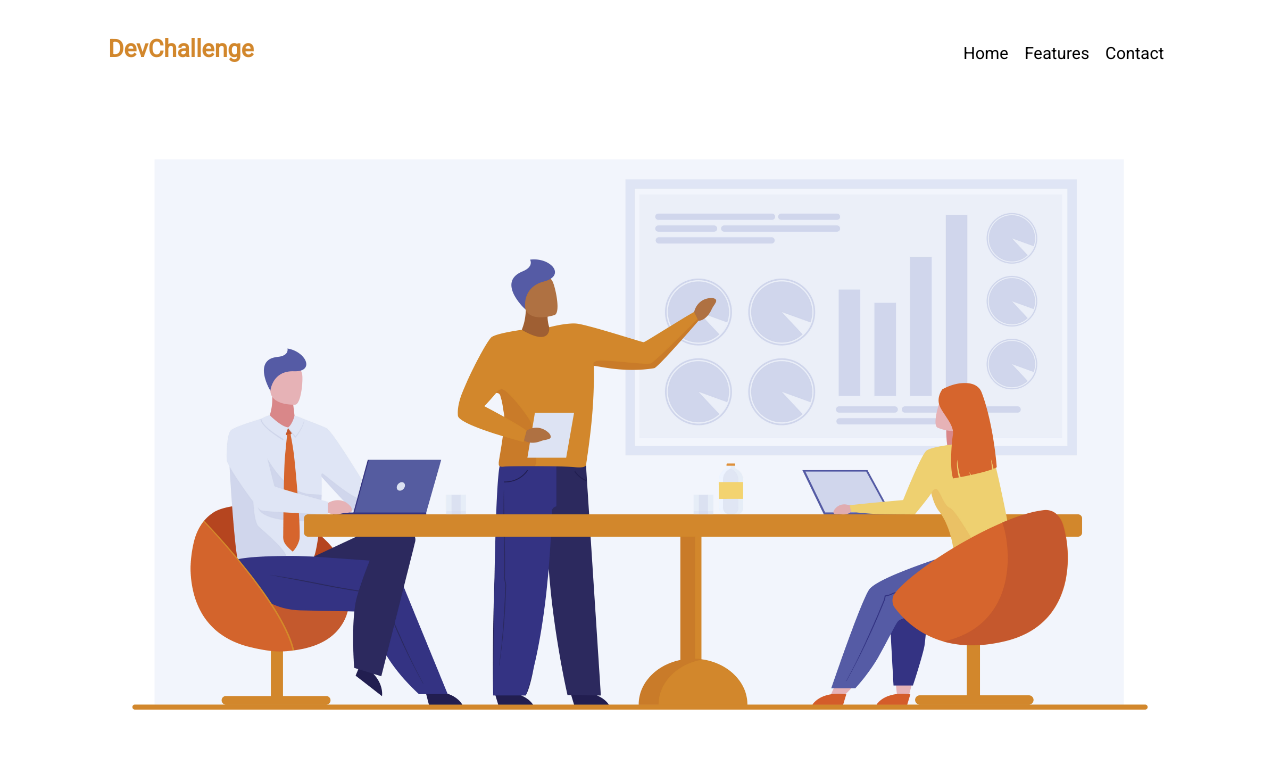
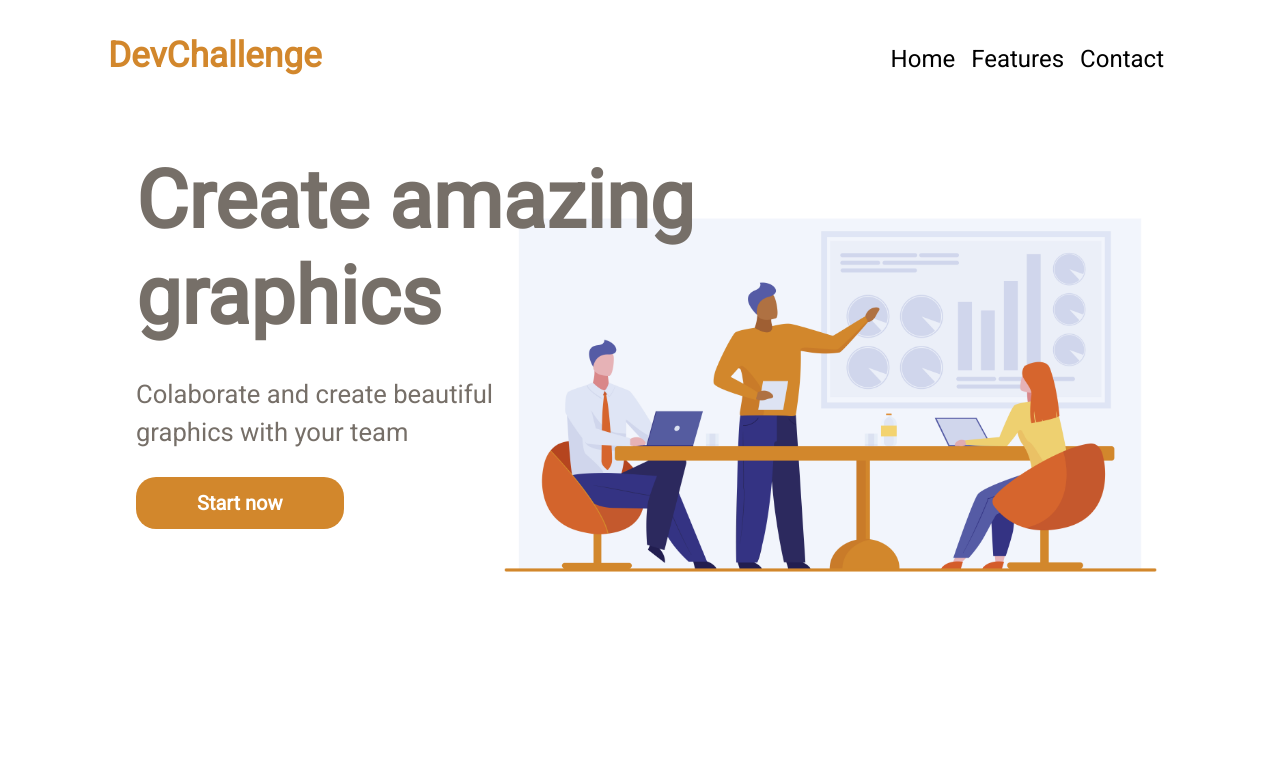
Before and after one commit to phfarolfi/dev-challenge, a plain HTML site: page amazing-graph/index.html in a window 1280 px wide. Shown: the top 784 px of the page. Drawn offline with nearby package versions, Linux system fonts and the light colour scheme.

Commit message:
Amazing Graph - Finalizado
Terminei meu primeiro desafio do Dev Challenge, onde pratiquei conceitos de HTML, CSS e Bootstrap. A página é responsiva para vários tamanhos diferentes.

```diff
--- a/amazing-graph/css/style.css
+++ b/amazing-graph/css/style.css
@@ -6,34 +6,27 @@
     width: 85%;
 }
 
+a, a:hover {
+    text-decoration: none;
+}
+
+/* ------------ BARRA DE NAVEGAÇÃO ------------ */
 header {
     margin-top: 25px;
 }
 
 #logo h1 {
-    font-size: 1.5em;
+    color: #D2872C;
+    font-size: 2em;
+    font-weight: 700;
 }
 
-a, a:hover {
-    text-decoration: none;
+#logo h1:hover {
+    color: #aa6e25;
 }
 
 #navbar-1 li {
     font-size: 0.7em;
-}
-
-#navbar-1 a:hover {
-    color: #D2872C;
-}
-
-nav h1 {
-    color: #D2872C;
-    font-size: 2.2em;
-    font-weight: 700;
-}
-
-nav h1:hover {
-    color: #aa6e25;
 }
 
 #navbar-1 a {
@@ -41,6 +34,11 @@ nav h1:hover {
     font-size: 1.5em;
 }
 
+#navbar-1 a:hover {
+    color: #D2872C;
+}
+
+/* ------------ HOME ------------ */
 .home {
     margin-top: 30px;
     color: #766F68;
@@ -48,6 +46,8 @@ nav h1:hover {
 
 .home-img {
     width: 85%;
+    margin-left: auto;
+    margin-right: auto;
 }
 
 .home-text {
@@ -56,7 +56,7 @@ nav h1:hover {
 }
 
 .home-text h1 {
-    font-size: 2em;
+    font-size: 2.3em;
     font-weight: 600;
     margin-bottom: 30px;
 }
@@ -82,25 +82,91 @@ nav h1:hover {
 
 /* Small devices (landscape phones, 576px and up) */
 @media (min-width: 576px) {
+    .home-text h1 {
+        font-size: 2.5em;
+    }
 
+    .home-text p {
+        font-size: 1.3em;
+    }
 }
 
 /* Medium devices (tablets, 768px and up) */
 @media (min-width: 768px) {
+    .home-text h1 {
+        font-size: 3.2em;
+    }
 
+    .home-text p {
+        font-size: 1.6em;
+    }
 }
 
 /* Large devices (desktops, 992px and up) */
 @media (min-width: 992px) {
+    .home-text h1 {
+        font-size: 5em;
+        padding: 0;
+    }
 
+    .home-img {
+        margin-top: 150px;
+        width: 55%;
+        margin-left: auto;
+        margin-right: 0;
+    }
+
+    .home-text {
+        padding: 0 30px;
+        width: 70%;
+        text-align: start;
+        position: absolute;
+    }
 }
 
 /* X-Large devices (large desktops, 1200px and up) */
 @media (min-width: 1200px) {
+    #logo h1 {
+        font-size: 2.2em;
+    }
 
+    #navbar-1 li {
+        font-size: 1em;
+    }
+
+    .home-text h1 {
+        width: 80%;
+    }
+
+    .home-img {
+        margin-top: 65px;
+        width: 65%;
+    }
+
+    .home-text {
+        padding: 0 40px;
+    }
 }
 
 /* XX-Large devices (larger desktops, 1400px and up) */
 @media (min-width: 1400px) {
+    #logo h1 {
+        font-size: 2.5em;
+    }
 
+    #navbar-1 li {
+        font-size: 1.1em;
+    }
+
+    .home-text h1 {
+        width: 70%;
+    }
+
+    .home-img {
+        margin-top: 50px;
+    }
+
+    .home-text {
+        padding: 0 50px;
+    }
 }
--- a/amazing-graph/index.html
+++ b/amazing-graph/index.html
@@ -23,7 +23,7 @@
 
 <body>
     <header>
-        <nav class="navbar navbar-expand-md">
+        <nav class="navbar navbar-expand-md"> <!-- COMEÇO NAV-->
             <div class="container">
                 <div id="logo" class="nav-brand">
                   <a href=""><h1>DevChallenge</h1></a>
@@ -49,23 +49,23 @@
                     </ul>
                   </div>
             </div>
-        </nav>
+        </nav> <!-- FIM NAV-->
     </header>
 
-    <section class="home">
-        <div class="container-fluid">
+    <section class="home justify-content-center"> <!-- COMEÇO HOME-->
+        <div class="container">
             <div class="row">
-                <div class="home-img mx-auto">
+                <div class="home-img">
                     <img class="img-fluid" src="assets/team.jpg" alt="">
                 </div>
                 <div class="home-text mx-auto">
-                    <h1>Create amazing <br>graphics</h1>
+                    <h1>Create amazing graphics</h1>
                     <p>Colaborate and create beautiful <br>graphics with your team</p>
                     <a class="btn btn-lg" href="http://">Start now</a>
                 </div>
             </div>
         </div>
-    </section>
+    </section> <!-- FIM HOME-->
 
     <!-- JavaScript (Opcional) -->
     <!-- jQuery primeiro, depois Popper.js, depois Bootstrap JS -->
```
